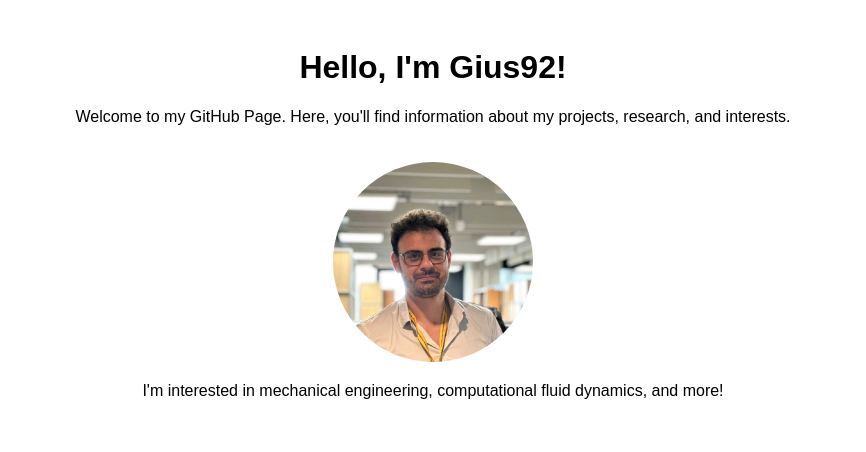
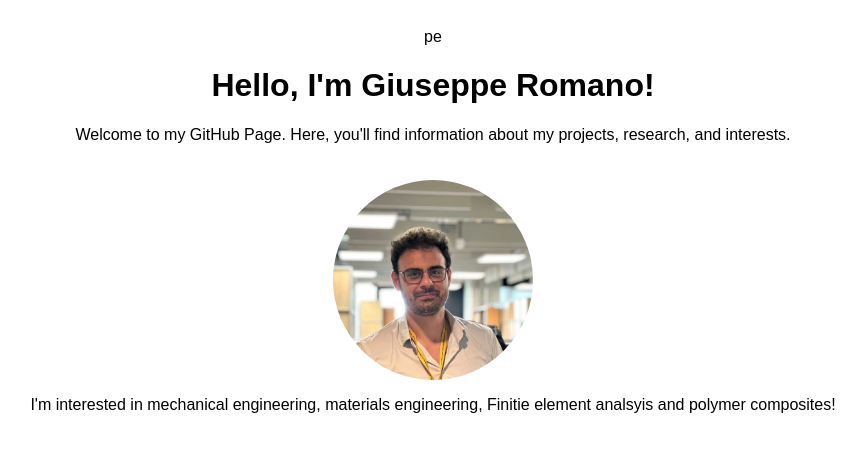
Before and after one commit to Gius92/Gius92.github.io, a plain HTML site: page index.html in a window 1280 px wide. Shown: the whole page, without its empty margins (207-1073 px from the left). Drawn offline with Linux system fonts and the light colour scheme.

Commit message:
Update index.html

```diff
--- a/index.html
+++ b/index.html
@@ -1,4 +1,4 @@
-<!DOCTYPE html>
+pe<!DOCTYPE html>
 <html lang="en">
 <head>
     <meta charset="UTF-8">
@@ -20,13 +20,13 @@
 </head>
 <body>
 
-    <h1>Hello, I'm Gius92!</h1>
+    <h1>Hello, I'm Giuseppe Romano!</h1>
     <p>Welcome to my GitHub Page. Here, you'll find information about my projects, research, and interests.</p>
 
     <!-- Add your picture -->
     <img src="profile.jpg" alt="My Picture">
 
-    <p>I'm interested in mechanical engineering, computational fluid dynamics, and more!</p>
+    <p>I'm interested in mechanical engineering, materials engineering, Finitie element analsyis and polymer composites!</p>
 
 </body>
 </html>
```
